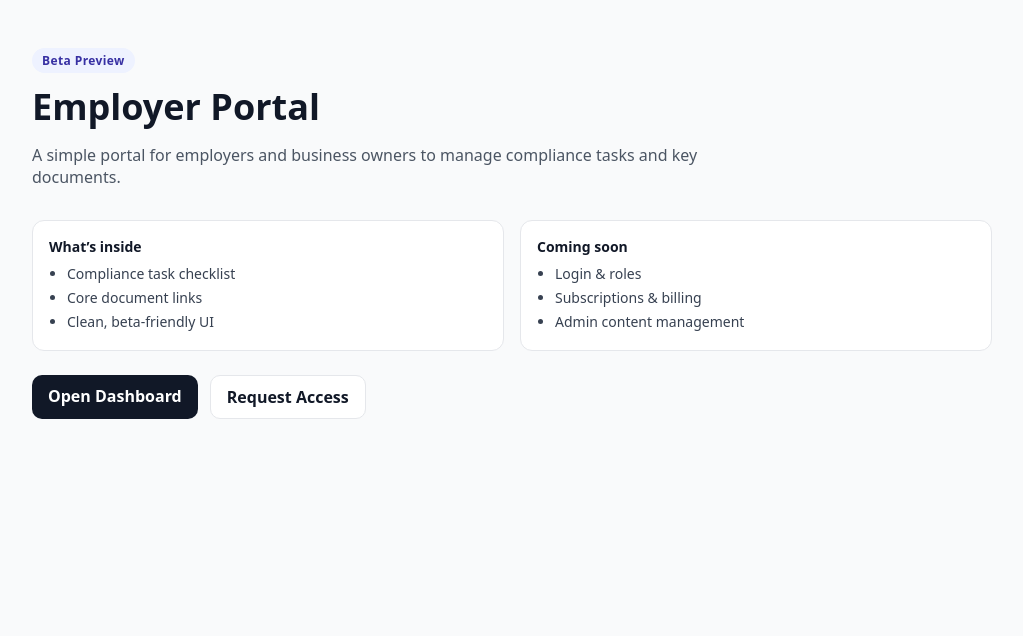
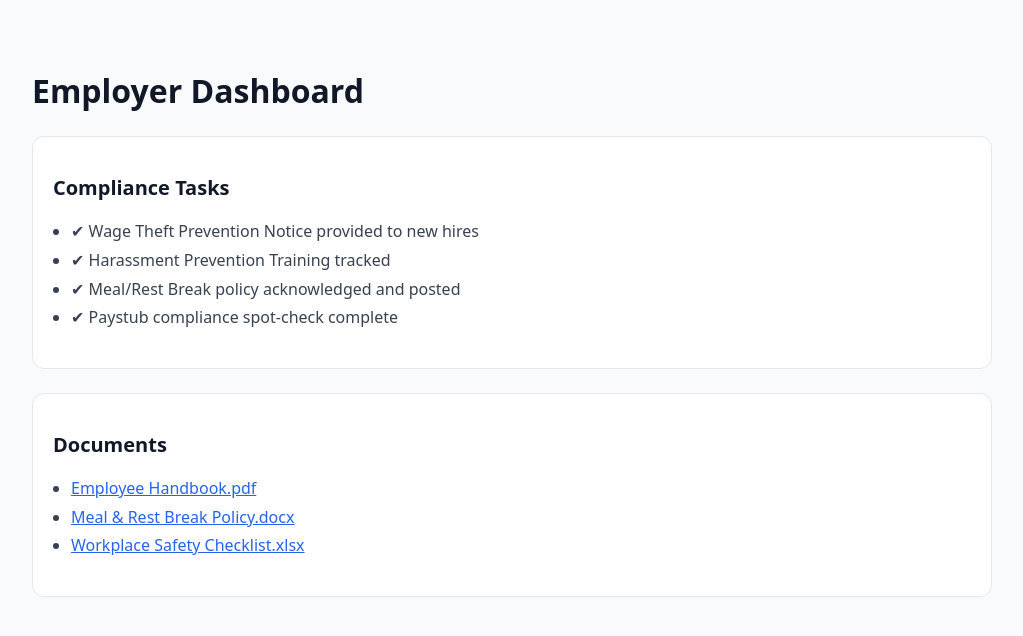
Before and after one commit to CouchCritix/portal-smoke-test, a Next.js app: page /dashboard in a window 1280 px wide. Shown: the top 636 px of the page, without its empty margins (128-1151 px from the left). Built offline with nearby package versions, Linux system fonts and the light colour scheme.

Commit message:
Update page.js

```diff
--- a/app/dashboard/page.js
+++ b/app/dashboard/page.js
@@ -1,133 +1,78 @@
-import Link from "next/link";
-
-export default function Home() {
+export default function Dashboard() {
   return (
-    <main style={{ minHeight: "100vh", background: "#f9fafb" }}>
-      <div style={{ maxWidth: 960, margin: "0 auto", padding: "3rem 1.5rem" }}>
-
-        {/* Header / Hero */}
-        <header style={{ marginBottom: "2rem" }}>
-          <span
+    <main
       style={{
-              display: "inline-block",
-              padding: "4px 10px",
-              borderRadius: 999,
-              background: "#eef2ff",
-              color: "#3730a3",
-              fontSize: 12,
-              fontWeight: 600,
-              letterSpacing: 0.4
+        minHeight: "100vh",
+        background: "#f9fafb",
+        padding: "3rem 1.5rem",
+        fontFamily: "system-ui, sans-serif"
       }}
     >
-            Beta Preview
-          </span>
+      <div style={{ maxWidth: 960, margin: "0 auto" }}>
         <h1
           style={{
-              fontSize: "2.25rem",
-              lineHeight: 1.2,
-              margin: "0.75rem 0 0.5rem",
+            fontSize: "2rem",
+            fontWeight: "bold",
+            marginBottom: "1.5rem",
             color: "#111827"
           }}
         >
-            Employer Portal
+          Employer Dashboard
         </h1>
-          <p style={{ color: "#4b5563", fontSize: 16, maxWidth: 720 }}>
-            A simple portal for employers and business owners to manage compliance tasks and key documents.
-          </p>
-        </header>
 
-        {/* Callouts */}
+        {/* Compliance Tasks Section */}
         <section
-          style={{
-            display: "grid",
-            gridTemplateColumns: "repeat(auto-fit, minmax(220px, 1fr))",
-            gap: 16,
-            marginBottom: 24
-          }}
-        >
-          <div
           style={{
             background: "#fff",
             border: "1px solid #e5e7eb",
             borderRadius: 12,
-              padding: 16
+            padding: 20,
+            marginBottom: 24
           }}
         >
-            <h3 style={{ margin: "0 0 6px", fontSize: 14, color: "#111827" }}>
-              What’s inside
-            </h3>
-            <ul
+          <h2
             style={{
-                margin: 0,
-                paddingLeft: 18,
-                color: "#374151",
-                fontSize: 14,
-                lineHeight: 1.7
+              fontSize: "1.25rem",
+              fontWeight: 600,
+              marginBottom: "0.75rem",
+              color: "#111827"
             }}
           >
-              <li>Compliance task checklist</li>
-              <li>Core document links</li>
-              <li>Clean, beta-friendly UI</li>
+            Compliance Tasks
+          </h2>
+          <ul style={{ paddingLeft: 18, lineHeight: 1.8, color: "#374151" }}>
+            <li>✔ Wage Theft Prevention Notice provided to new hires</li>
+            <li>✔ Harassment Prevention Training tracked</li>
+            <li>✔ Meal/Rest Break policy acknowledged and posted</li>
+            <li>✔ Paystub compliance spot-check complete</li>
           </ul>
-          </div>
-          <div
+        </section>
+
+        {/* Documents Section */}
+        <section
           style={{
             background: "#fff",
             border: "1px solid #e5e7eb",
             borderRadius: 12,
-              padding: 16
+            padding: 20
           }}
         >
-            <h3 style={{ margin: "0 0 6px", fontSize: 14, color: "#111827" }}>
-              Coming soon
-            </h3>
-            <ul
+          <h2
             style={{
-                margin: 0,
-                paddingLeft: 18,
-                color: "#374151",
-                fontSize: 14,
-                lineHeight: 1.7
+              fontSize: "1.25rem",
+              fontWeight: 600,
+              marginBottom: "0.75rem",
+              color: "#111827"
             }}
           >
-              <li>Login & roles</li>
-              <li>Subscriptions & billing</li>
-              <li>Admin content management</li>
+            Documents
+          </h2>
+          <ul style={{ paddingLeft: 18, lineHeight: 1.8, color: "#374151" }}>
+            <li><a href="#" style={{ color: "#2563eb" }}>Employee Handbook.pdf</a></li>
+            <li><a href="#" style={{ color: "#2563eb" }}>Meal & Rest Break Policy.docx</a></li>
+            <li><a href="#" style={{ color: "#2563eb" }}>Workplace Safety Checklist.xlsx</a></li>
           </ul>
-          </div>
         </section>
-
-        {/* CTAs */}
-        <div style={{ display: "flex", gap: 12 }}>
-          <Link
-            href="/dashboard"
-            style={{
-              textDecoration: "none",
-              background: "#111827",
-              color: "#fff",
-              padding: "10px 16px",
-              borderRadius: 10,
-              fontWeight: 600
-            }}
-          >
-            Open Dashboard
-          </Link>
-
-          <a
-            href="#"
-            style={{
-              textDecoration: "none",
-              background: "#fff",
-              color: "#111827",
-              padding: "10px 16px",
-              borderRadius: 10,
-              border: "1px solid #e5e7eb",
-              fontWeight: 600
-            }}
-          >
-            Request Access
-          </a>
-        </div>
       </div>
     </main>
   );
```
Lines whose indentation alone changed are shown as unchanged.
